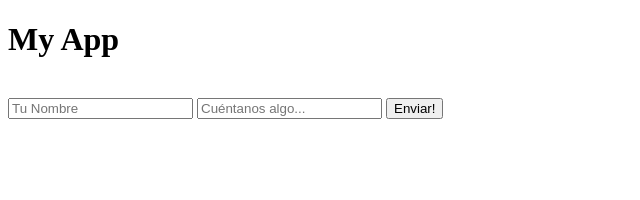
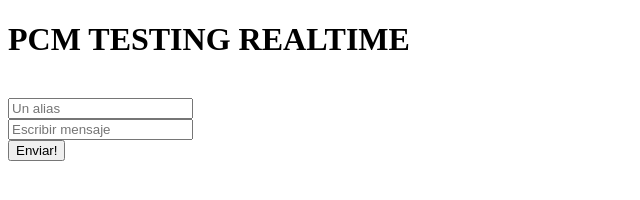
Before and after one commit to jrodev/socket-menu, a website: page public/index.html in a window 1280 px wide. Shown: the whole page, without its empty margins (0-640 px from the left). Drawn offline with nearby package versions, Linux system fonts and the light colour scheme; no server answers.

Commit message:
update style

```diff
--- a/public/index.html
+++ b/public/index.html
@@ -7,12 +7,12 @@
   <script src="main.js"></script>
 </head>
 <body>
-  <h1>My App</h1>
+  <h1>PCM TESTING REALTIME</h1>
   <div id="messages"></div>
   <br/>
-  <form onsubmit="return addMessage(this)">
-    <input type="text" id="username" placeholder="Tu Nombre" >
-    <input type="text" id="texto" placeholder="Cuéntanos algo...">
+  <form onsubmit="return addMessage(this);">
+    <input type="text" id="username" placeholder="Un alias" ><br>
+    <input type="text" id="texto" placeholder="Escribir mensaje"><br>
     <input type="submit" value="Enviar!">
   </form>
 </body>
```
